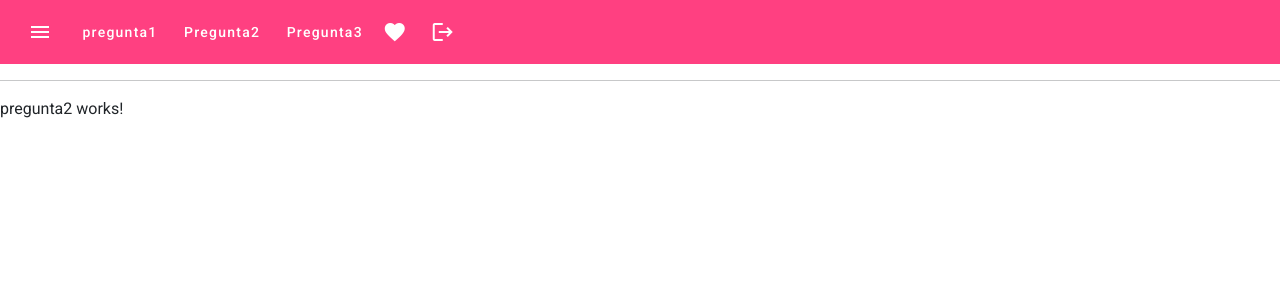
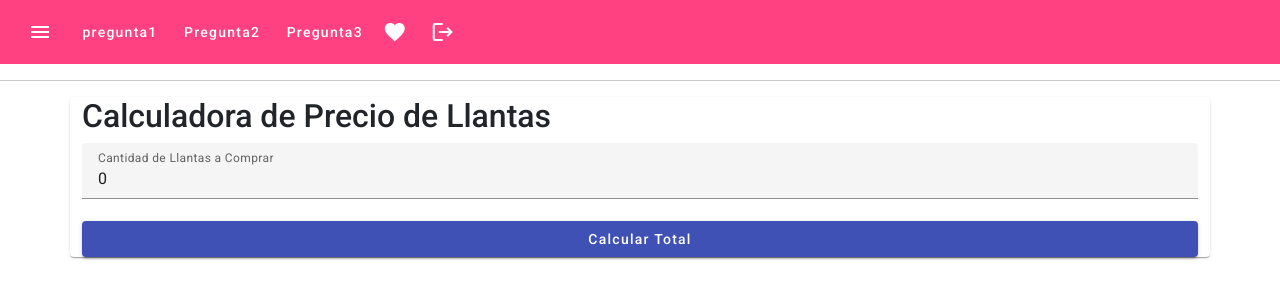
Before and after one commit to RodolfoQQ/T2_QUISPE_RODOLFO, an Angular app: page /dashboard/pregunta2 in a window 1280 px wide. Shown: the top 300 px of the page. Built offline with nearby package versions, Linux system fonts and the light colour scheme.

Commit message:
2do comit pregunta 3

```diff
--- a/src/app/dashboard/pregunta2/pregunta2.component.html
+++ b/src/app/dashboard/pregunta2/pregunta2.component.html
@@ -1 +1,15 @@
-<p>pregunta2 works!</p>
+<mat-card class="container">
+  <h2>Calculadora de Precio de Llantas</h2>
+
+  <mat-form-field appearance="fill">
+    <mat-label>Cantidad de Llantas a Comprar</mat-label>
+    <input matInput type="number" [(ngModel)]="cantidad">
+  </mat-form-field>
+
+  <button mat-raised-button color="primary" (click)="calcularTotal()">Calcular Total</button>
+
+
+  @if (total) {
+    <h3>El total es: {{ total }}</h3>
+  }
+</mat-card>
--- a/src/app/dashboard/pregunta2/pregunta2.component.ts
+++ b/src/app/dashboard/pregunta2/pregunta2.component.ts
@@ -1,12 +1,21 @@
 import { Component } from '@angular/core';
+import { FormsModule } from '@angular/forms';
+import { AngularmaterialModule } from '../../angularmaterial/angularmaterial.module';
 
 @Component({
   selector: 'app-pregunta2',
   standalone: true,
-  imports: [],
+  imports: [AngularmaterialModule, FormsModule],
   templateUrl: './pregunta2.component.html',
   styleUrl: './pregunta2.component.css'
 })
 export class Pregunta2Component {
 
+  cantidad: number = 0;
+  total: number | null = null;
+
+  calcularTotal(): void {
+    const precioLlanta = this.cantidad < 5 ? 800 : 700;
+    this.total = this.cantidad * precioLlanta;
+  }
 }
```
